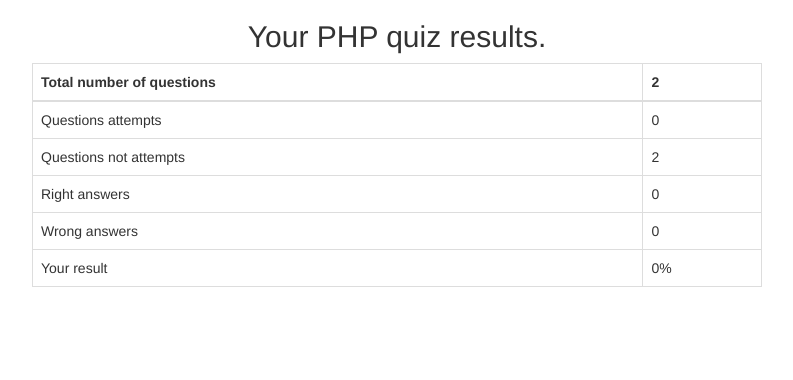
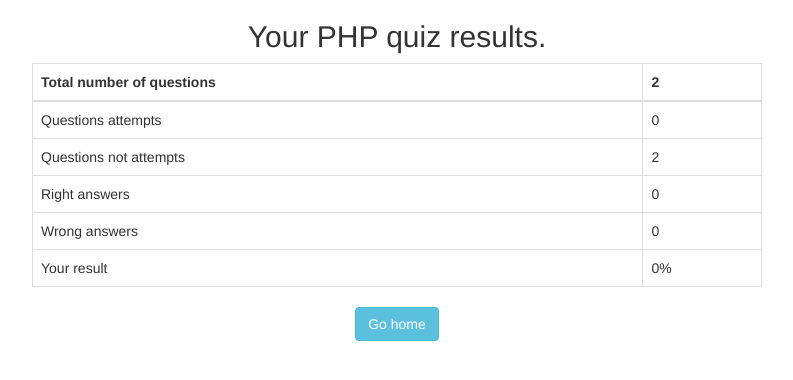
Before and after one commit to vaibhavbhwsr/wt_proj_quiz, a PHP site: page /show_result.php in a window 1280 px wide. Shown: the top 380 px of the page, without its empty margins (243-1036 px from the left). Run offline with PHP 8.4, Linux system fonts and the light colour scheme; a user stored in the database is signed in; data comes from the database, SQL or seed files in the repository.

Commit message:
added go home button

```diff
--- a/show_result.php
+++ b/show_result.php
@@ -56,6 +56,7 @@
           </tr>
         </tbody>
       </table>
+      <center><button class="btn btn-info" onclick="window.location.href='./home.php';">Go home</button></center>
     </div>
   </div>
 </center>
```
